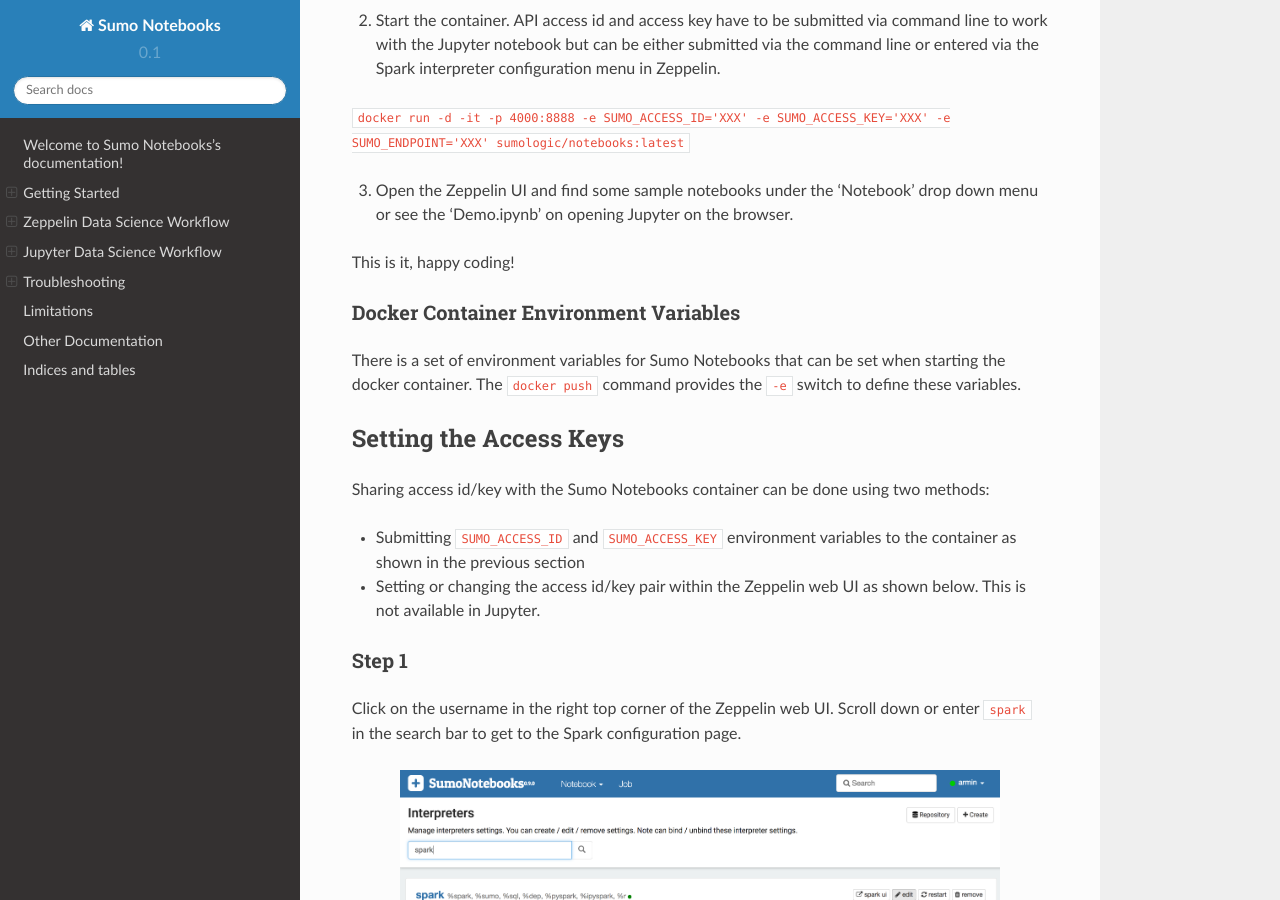
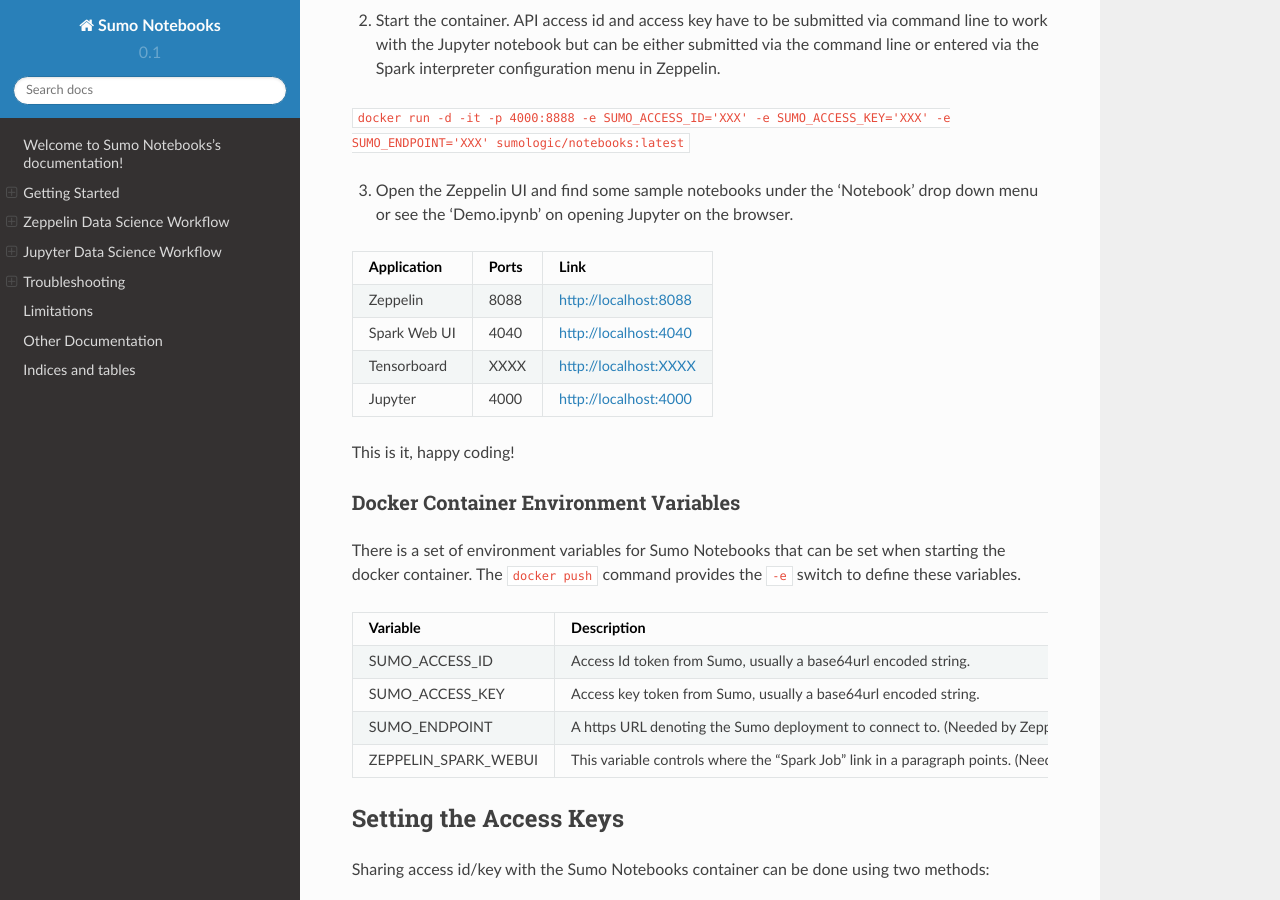
Before and after one commit to arminwasicek/sumonotebooksdocs, a Sphinx documentation site: the page built from source/index.rst, in a window 1280 px wide and 900 px high, scrolled down 855 px. Built offline with Sphinx 7.4.7 and the Read the Docs theme 2.0.0, drawn with Linux system fonts in a browser that asks for light colours.

Commit message:
fixed tables

```diff
--- a/source/index.rst
+++ b/source/index.rst
@@ -37,7 +37,7 @@
 
 
 +-------------------------+--------+-------------------------+
-| Application             | Ports  | Link
+| Application             | Ports  | Link                    |
 +=========================+========+=========================+
 | Zeppelin                | 8088   | http://localhost:8088   |
 +-------------------------+--------+-------------------------+
@@ -58,9 +58,9 @@
 
 
 +-------------------------------+------------------------------------------------------------------------------------------------+
-| Variable                      | Description                                                                             |
+| Variable                      | Description                                                                                    |
 +===============================+================================================================================================+
-| SUMO_ACCESS_ID 				| Access Id token from Sumo, usually a base64url encoded string.                                 |
+| SUMO_ACCESS_ID                | Access Id token from Sumo, usually a base64url encoded string.                                 |
 +-------------------------------+------------------------------------------------------------------------------------------------+
 | SUMO_ACCESS_KEY               | Access key token from Sumo, usually a base64url encoded string.                                |
 +-------------------------------+------------------------------------------------------------------------------------------------+
```
